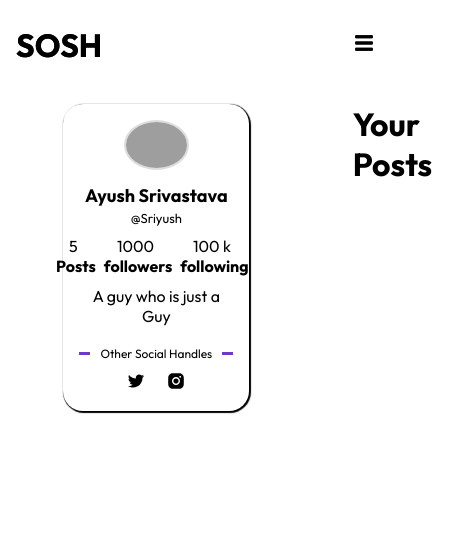
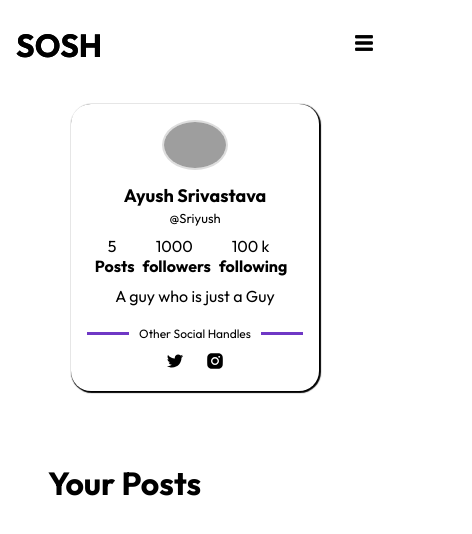
Before and after one commit to Sriyush/Mern-project, a React (Create React App) app in the folder frontend/: page /profile in a window 390 px wide. Shown: the top 534 px of the page, 472 px wide, since content can reach past the window. Built offline with nearby package versions, Linux system fonts and the light colour scheme; grey boxes are pictures that could not be loaded.

Commit message:
minor changes

```diff
--- /dev/null
+++ b/frontend/src/components/FindUsers/FindUsers.css
@@ -0,0 +1,13 @@
+.heading{
+    margin-left: 10px;
+}
+
+@media screen and (max-width: 1040px){
+    .cards-container{
+        align-items: center;
+        flex-direction: column;
+    }
+    .cards{
+        margin-bottom: 20px;
+    }
+}
--- a/frontend/src/components/FindUsers/FindUsers.js
+++ b/frontend/src/components/FindUsers/FindUsers.js
@@ -5,6 +5,7 @@
 import { Navbar } from '../Navbar/Navbar';
 import FollowCard from '../widgets/FollowCard';
 import userdata from '../widgets/userdata.json'
+import './FindUsers.css'
 const Users = ({ darkTheme, setDarkTheme }) => {
   const [setSearchTerm] = useState('');
   const handleSearch = (term) => {
@@ -16,8 +17,6 @@
     setDarkTheme(!darkTheme);
     document.body.classList.toggle("dark", darkTheme);
   };
-
-
 
   return (
     <Box>
@@ -34,9 +33,11 @@
         mt={10}
         bg="muted"
       >
-        <SearchBar onSearch={handleSearch} />
+        <SearchBar />
       </Box>
-      <Box>
+      <Box
+      className="heading"
+      >
       <h1>Top Users</h1>
       </Box>
       <Box
@@ -49,9 +50,12 @@
         width={1}
         mt={5}
         bg="muted"
+        className="cards-container"
       >
         {userdata.map((user, index) => (
-          <FollowCard key={index} {...user} />
+          <Box key={index} className="cards">
+            <FollowCard {...user} />
+          </Box>
         ))}
       </Box>
     </Box>
--- a/frontend/src/components/Profile/Profile.js
+++ b/frontend/src/components/Profile/Profile.js
@@ -9,6 +9,11 @@
   return (
     <Box display="flex"
     flexDirection="row"
+    sx={{
+      '@media screen and (max-width: 1040px)': {
+        flexDirection: 'column',
+      },
+    }}
     >
       <Navbar toggleTheme={toggleTheme} />
       <Box display="flex"
@@ -27,11 +32,17 @@
       flexDirection="column"
       justifyContent="space-between"
       as="main"
-      px={5}
+      px={6}
       py={3}
       width={1}
       mt={10}
-      bg="muted">
+      bg="muted"
+      sx={{
+        '@media screen and (max-width: 1040px)': {
+          mt: 3,
+        },
+      }}
+      >
         <h1>Your Posts</h1>
       </Box>
     </Box>
--- a/frontend/src/components/widgets/Search.js
+++ b/frontend/src/components/widgets/Search.js
@@ -19,6 +19,11 @@
       padding="0.5rem 1rem"
       height="40px"
       width="500px"
+      sx={{
+        '@media screen and (max-width: 1040px)': {
+          width: 400  ,
+        },
+      }}
     >
       <InputBase
         placeholder="Search..."
```
